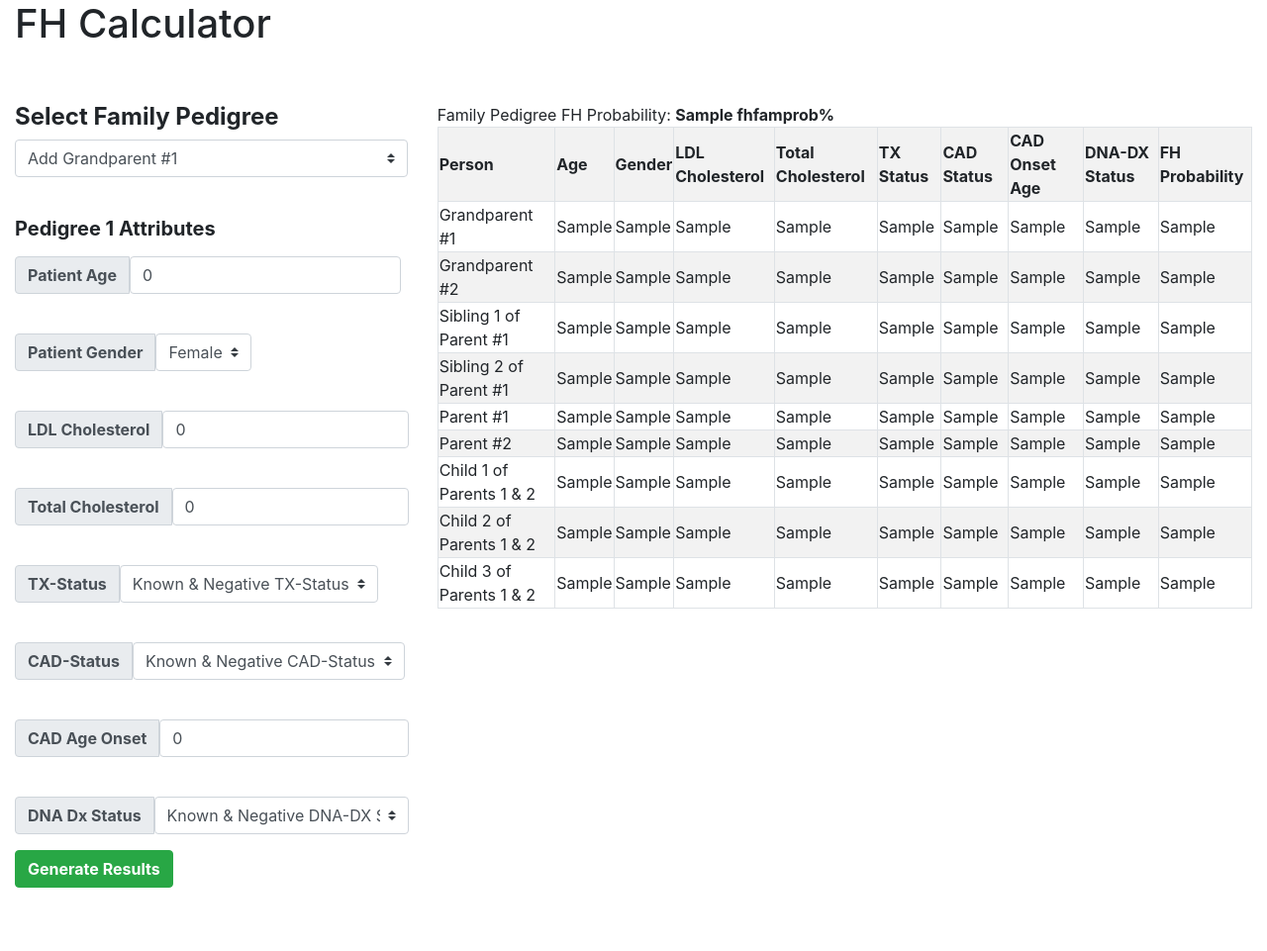
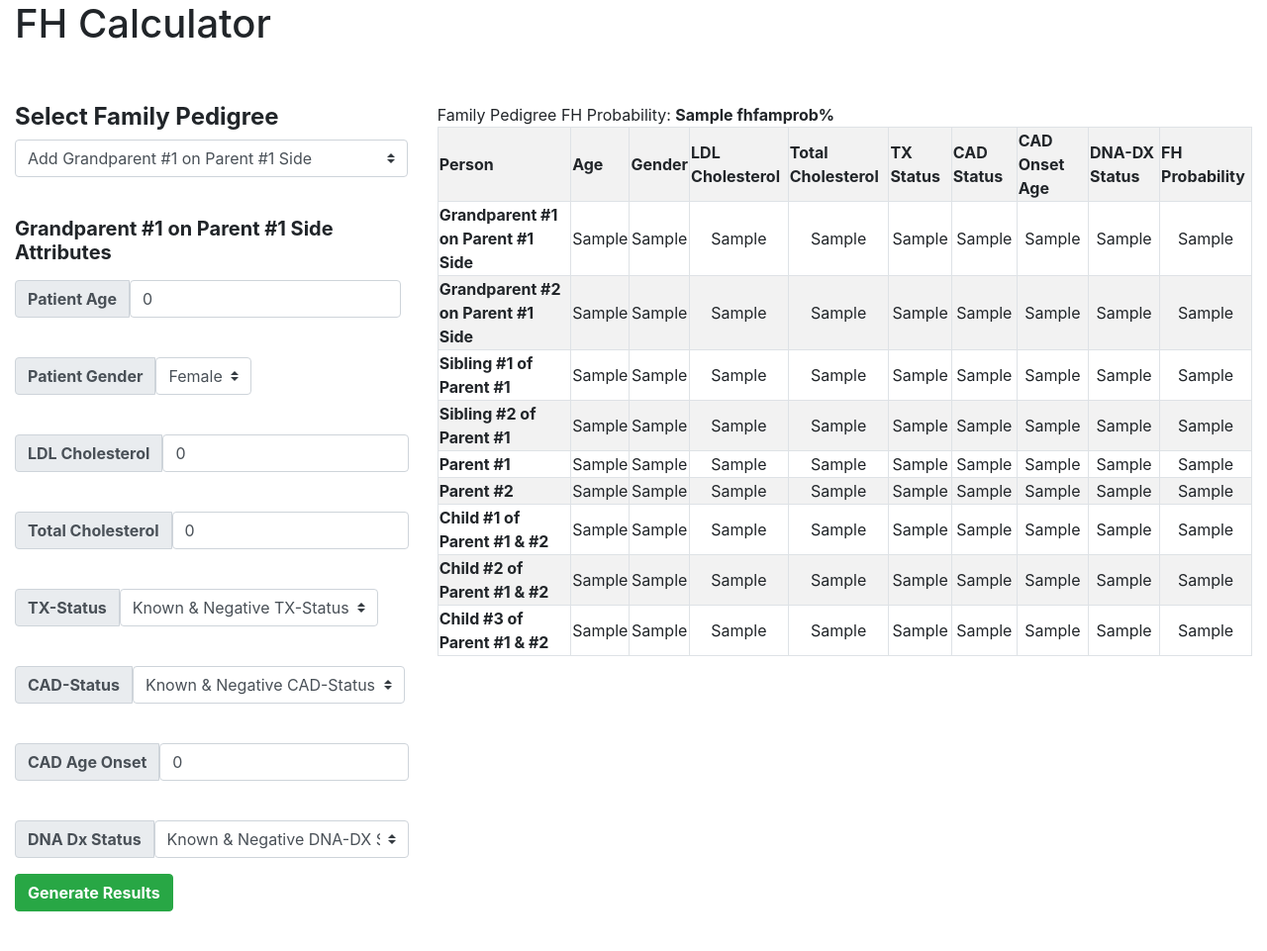
Before and after one commit to u1345653/FamilialHypercholesterolemiaApp, a Flask app: template flaskr/templates/calc/index.html in a window 1280 px wide. Shown: the whole page at 99% size. Before the commit the page ends 897 px from the top, so only its background shows below. Run offline with Flask 2, Linux system fonts and the light colour scheme; the template is opened without the code that fills it: most values are stand-ins (such as "Sample title", 1, 10 or a date in 2020); parts of the project's set-up code (start-up, migrations or seed data) failed here and were passed over; some libraries are stand-ins or nearby versions.

Commit message:
State: Centered table-cells in HTML Output, Bolded the Family-Member Label Names (in table).

```diff
--- a/flaskr/templates/calc/index.html
+++ b/flaskr/templates/calc/index.html
@@ -26,15 +26,15 @@
 						<form action = "{{ url_for('index') }}" method = "POST" id = "results-form" name = "results-form">
 							<div class = "input-group-btn"><h4><b>Select Family Pedigree</b></h4>
 								<select name = "pedigreeChoice" id = "pedigreeChoice" class = "pedigreeChoice custom-select form-control" onchange = "change(this)">
-									<option value = "pedigree1">Add Grandparent #1</option>
-									<option value = "pedigree2">Add Grandparent #2</option>
-									<option value = "pedigree3">Add Sibling of Parent #1</option>
-									<option value = "pedigree4">Add Second Sibling of Parent #1</option>
+									<option value = "pedigree1">Add Grandparent #1 on Parent #1 Side</option>
+									<option value = "pedigree2">Add Grandparent #2 on Parent #1 Side</option>
+									<option value = "pedigree3">Add Sibling #1 of Parent #1</option>
+									<option value = "pedigree4">Add Sibling #2 of Parent #1</option>
 									<option value = "pedigree5">Add Parent #1</option>
 									<option value = "pedigree6">Add Parent #2</option>
-									<option value = "pedigree7">Add Child 1 of Parents 1 & 2</option>
-									<option value = "pedigree8">Add Child 2 of Parents 1 & 2</option>
-									<option value = "pedigree9">Add Child 3 of Parents 2 & 2</option>
+									<option value = "pedigree7">Add Child #1 of Parent #1 & #2</option>
+									<option value = "pedigree8">Add Child #2 of Parent #1 & #2</option>
+									<option value = "pedigree9">Add Child #3 of Parent #1 & #2</option>
 								</select>
 							</div>
 							<br>
@@ -47,7 +47,7 @@
 						<form action = "{{ url_for('index') }}" method = "POST" id = "pedigree-attribute-form" name = "pedigree-attribute-form" class = "form-group">
 							<!--Pedigree 1 (Grandmother on Parent 1 Side) Form Input -->
 							<div id = "ped1Attributes" class = "pedigreeAttributes">
-								<label for = "ped1Attributes"><h5><b>Pedigree 1 Attributes</b></h5></label><br>
+								<label for = "ped1Attributes"><h5><b>Grandparent #1 on Parent #1 Side Attributes</b></h5></label><br>
 								<!-- Pedigree 1 Age Input -->
 								<div class = "input-group mb-3">
 									<div class = "input-group-prepend">
@@ -131,7 +131,7 @@
 							</div>
 							<!--Pedigree 2 (Grandfather on Parent 1 Side) Form Input -->
 							<div id = "ped2Attributes" class = "pedigreeAttributes" style = "display:none">
-								<label for = "ped2Attributes"><h5><b>Pedigree 2 Attributes</b></h5></label><br>
+								<label for = "ped2Attributes"><h5><b>Grandparent #2 on Parent #1 Side Attributes</b></h5></label><br>
 								<!-- Pedigree 2 Age Input -->
 								<div class = "input-group mb-3">
 									<div class = "input-group-prepend">
@@ -215,7 +215,7 @@
 							</div>
 							<!--Pedigree 3 Sibling of Parent 1 -->
 							<div id = "ped3Attributes" class = "pedigreeAttributes" style = "display:none">
-								<label for = "ped3Attributes"><h5><b>Pedigree 3 Attributes</b></h5></label><br>
+								<label for = "ped3Attributes"><h5><b>Sibling #1 of Parent #1 Attributes</b></h5></label><br>
 								<!-- Pedigree 3 Age Input -->
 								<div class = "input-group mb-3">
 									<div class = "input-group-prepend">
@@ -299,7 +299,7 @@
 							</div>
 							<!--Pedigree 4 Second Sibling of Parent 1 -->
 							<div id = "ped4Attributes" class = "pedigreeAttributes" style = "display:none">
-								<label for = "ped4Attributes"><h5><b>Pedigree 4 Attributes</b></h5></label><br>
+								<label for = "ped4Attributes"><h5><b>Sibling #2 of Parent #1 Attributes</b></h5></label><br>
 								<!-- Pedigree 4 Age Input -->
 								<div class = "input-group mb-3">
 									<div class = "input-group-prepend">
@@ -383,7 +383,7 @@
 							</div>
 							<!--Pedigree 5 Parent 1 -->
 							<div id = "ped5Attributes" class = "pedigreeAttributes" style = "display:none">
-								<label for = "ped5Attributes"><h5><b>Pedigree 5 Attributes</b></h5></label><br>
+								<label for = "ped5Attributes"><h5><b>Parent #1 Attributes</b></h5></label><br>
 								<!-- Pedigree 5 Age Input -->
 								<div class = "input-group mb-3">
 									<div class = "input-group-prepend">
@@ -467,7 +467,7 @@
 							</div>
 							<!--Pedigree 6 Parent 2 -->
 							<div id = "ped6Attributes" class = "pedigreeAttributes" style = "display:none">
-								<label for = "ped6Attributes"><h5><b>Pedigree 6 Attributes</b></h5></label><br>
+								<label for = "ped6Attributes"><h5><b>Parent #2 Attributes</b></h5></label><br>
 								<!-- Pedigree 6 Age Input -->
 								<div class = "input-group mb-3">
 									<div class = "input-group-prepend">
@@ -551,7 +551,7 @@
 							</div>
 							<!--Pedigree 7 Child 1 of Parents 1 & 2 -->
 							<div id = "ped7Attributes" class = "pedigreeAttributes" style = "display:none">
-								<label for = "ped7Attributes"><h5><b>Pedigree 7 Attributes</b></h5></label><br>
+								<label for = "ped7Attributes"><h5><b>Child #1 of Parent #1 & #2 Attributes</b></h5></label><br>
 								<!-- Pedigree 7 Age Input -->
 								<div class = "input-group mb-3">
 									<div class = "input-group-prepend">
@@ -635,7 +635,7 @@
 							</div>
 							<!--Pedigree 8 Child 2 of Parents 1 & 2 -->
 							<div id = "ped8Attributes" class = "pedigreeAttributes" style = "display:none">
-								<label for = "ped8Attributes"><h5><b>Pedigree 8 Attributes</b></h5></label><br>
+								<label for = "ped8Attributes"><h5><b>Child #2 of Parent #1 & #2 Attributes</b></h5></label><br>
 								<!-- Pedigree 8 Age Input -->
 								<div class = "input-group mb-3">
 									<div class = "input-group-prepend">
@@ -719,7 +719,7 @@
 							</div>
 							<!--Pedigree 9 Child 3 of Parents 1 & 2 -->
 							<div id = "ped9Attributes" class = "pedigreeAttributes" style = "display:none">
-								<label for = "ped9Attributes"><h5><b>Pedigree 9 Attributes</b></h5></label><br>
+								<label for = "ped9Attributes"><h5><b>Child #3 of Parent #1 & #2 Attributes</b></h5></label><br>
 								<!-- Pedigree 9 Age Input -->
 								<div class = "input-group mb-3">
 									<div class = "input-group-prepend">
@@ -826,120 +826,120 @@
 					</tr>
 
 					<tr id = "row-1">
-						<td>Grandparent #1</td>
-						<td id = "ped1TableAge"> {{ ped1age }} </td>
-						<td id = "ped1TableGender"> {{ ped1gender }} </td>
-						<td id = "ped1TableLDL"> {{ ped1ldlc }} </td>
-						<td id = "ped1TableTotc"> {{ ped1totc }} </td>
-						<td id = "ped1TableTx"> {{ ped1tx }} </td>
-						<td id = "ped1TableCadStat">{{ ped1cadstat }}</td>
-						<td id = "ped1TableCadAge"> {{ ped1cadage }} </td>
-						<td id = "ped1TableDna"> {{ ped1dna }} </td>
-						<td id = " ped1TableFH "> {{ fh1prob }} </td>
+						<td><b>Grandparent #1 on Parent #1 Side</b></td>
+						<td id = "ped1TableAge" style = "text-align: center; vertical-align: middle"> {{ ped1age }} </td>
+						<td id = "ped1TableGender" style = "text-align: center; vertical-align: middle"> {{ ped1gender }} </td>
+						<td id = "ped1TableLDL" style = "text-align: center; vertical-align: middle"> {{ ped1ldlc }} </td>
+						<td id = "ped1TableTotc" style = "text-align: center; vertical-align: middle"> {{ ped1totc }} </td>
+						<td id = "ped1TableTx" style = "text-align: center; vertical-align: middle"> {{ ped1tx }} </td>
+						<td id = "ped1TableCadStat" style = "text-align: center; vertical-align: middle">{{ ped1cadstat }}</td>
+						<td id = "ped1TableCadAge" style = "text-align: center; vertical-align: middle"> {{ ped1cadage }} </td>
+						<td id = "ped1TableDna" style = "text-align: center; vertical-align: middle"> {{ ped1dna }} </td>
+						<td id = " ped1TableFH " style = "text-align: center; vertical-align: middle"> {{ fh1prob }} </td>
 					</tr>
 
 					<tr id = "row-2">
-						<td>Grandparent #2</td>
-						<td id = "ped2TableAge"> {{ ped2age }} </td>
-						<td id = "ped2TableGender"> {{ ped2gender }} </td>
-						<td id = "ped2TableLDL"> {{ ped2ldlc }} </td>
-						<td id = "ped2TableTotc"> {{ ped2totc }} </td>
-						<td id = "ped2TableTx"> {{ ped2tx }} </td>
-						<td id = "ped2TableCadStat"> {{ ped2cadstat }} </td>
-						<td id = "ped2TableCadAge"> {{ ped2cadage }} </td>
-						<td id = "ped2TableDna"> {{ ped2dna }} </td>
-						<td id = "ped2TableFH"> {{ fh2prob }} </td>
+						<td><b>Grandparent #2 on Parent #1 Side</b></td>
+						<td id = "ped2TableAge" style = "text-align: center; vertical-align: middle"> {{ ped2age }} </td>
+						<td id = "ped2TableGender" style = "text-align: center; vertical-align: middle"> {{ ped2gender }} </td>
+						<td id = "ped2TableLDL" style = "text-align: center; vertical-align: middle"> {{ ped2ldlc }} </td>
+						<td id = "ped2TableTotc" style = "text-align: center; vertical-align: middle"> {{ ped2totc }} </td>
+						<td id = "ped2TableTx" style = "text-align: center; vertical-align: middle"> {{ ped2tx }} </td>
+						<td id = "ped2TableCadStat" style = "text-align: center; vertical-align: middle"> {{ ped2cadstat }} </td>
+						<td id = "ped2TableCadAge" style = "text-align: center; vertical-align: middle"> {{ ped2cadage }} </td>
+						<td id = "ped2TableDna" style = "text-align: center; vertical-align: middle"> {{ ped2dna }} </td>
+						<td id = "ped2TableFH" style = "text-align: center; vertical-align: middle"> {{ fh2prob }} </td>
 					</tr>
 
 					<tr id = "row-3">
-						<td>Sibling 1 of Parent #1</td>
-						<td id = "ped3TableAge"> {{ ped3age }} </td>
-						<td id = "ped3TableGender"> {{ ped3gender }} </td>
-						<td id = "ped3TableLDL"> {{ ped3ldlc }} </td>
-						<td id = "ped3TableTotc"> {{ ped3totc }} </td>
-						<td id = "ped3TableTx"> {{ ped3tx }} </td>
-						<td id = "ped3TableCadStat"> {{ ped3cadstat }} </td>
-						<td id = "ped3TableCadAge"> {{ ped3cadage }} </td>
-						<td id = "ped3TableDna"> {{ ped3dna }} </td>
-						<td id = "ped3TableFH"> {{ fh3prob }} </td>
+						<td><b>Sibling #1 of Parent #1</b></td>
+						<td id = "ped3TableAge" style = "text-align: center; vertical-align: middle"> {{ ped3age }} </td>
+						<td id = "ped3TableGender" style = "text-align: center; vertical-align: middle"> {{ ped3gender }} </td>
+						<td id = "ped3TableLDL" style = "text-align: center; vertical-align: middle"> {{ ped3ldlc }} </td>
+						<td id = "ped3TableTotc" style = "text-align: center; vertical-align: middle"> {{ ped3totc }} </td>
+						<td id = "ped3TableTx" style = "text-align: center; vertical-align: middle"> {{ ped3tx }} </td>
+						<td id = "ped3TableCadStat" style = "text-align: center; vertical-align: middle"> {{ ped3cadstat }} </td>
+						<td id = "ped3TableCadAge" style = "text-align: center; vertical-align: middle"> {{ ped3cadage }} </td>
+						<td id = "ped3TableDna" style = "text-align: center; vertical-align: middle"> {{ ped3dna }} </td>
+						<td id = "ped3TableFH" style = "text-align: center; vertical-align: middle"> {{ fh3prob }} </td>
 					</tr>
 
 					<tr id = "row-4">
-						<td>Sibling 2 of Parent #1</td>
-						<td id = "ped4TableAge"> {{ ped4age }} </td>
-						<td id = "ped4TableGender"> {{ ped4gender }} </td>
-						<td id = "ped4TableLDL"> {{ ped4ldlc }} </td>
-						<td id = "ped4TableTotc"> {{ ped4totc }} </td>
-						<td id = "ped4TableTx"> {{ ped4tx }} </td>
-						<td id = "ped4TableCadStat"> {{ ped4cadstat }} </td>
-						<td id = "ped4TableCadAge"> {{ ped4cadage }} </td>
-						<td id = "ped4TableDna"> {{ ped4dna }} </td>
-						<td id = "ped4TableFH"> {{ fh4prob }} </td>
+						<td><b>Sibling #2 of Parent #1</b></td>
+						<td id = "ped4TableAge" style = "text-align: center; vertical-align: middle"> {{ ped4age }} </td>
+						<td id = "ped4TableGender" style = "text-align: center; vertical-align: middle"> {{ ped4gender }} </td>
+						<td id = "ped4TableLDL" style = "text-align: center; vertical-align: middle"> {{ ped4ldlc }} </td>
+						<td id = "ped4TableTotc" style = "text-align: center; vertical-align: middle"> {{ ped4totc }} </td>
+						<td id = "ped4TableTx" style = "text-align: center; vertical-align: middle"> {{ ped4tx }} </td>
+						<td id = "ped4TableCadStat" style = "text-align: center; vertical-align: middle"> {{ ped4cadstat }} </td>
+						<td id = "ped4TableCadAge" style = "text-align: center; vertical-align: middle"> {{ ped4cadage }} </td>
+						<td id = "ped4TableDna" style = "text-align: center; vertical-align: middle"> {{ ped4dna }} </td>
+						<td id = "ped4TableFH" style = "text-align: center; vertical-align: middle"> {{ fh4prob }} </td>
 					</tr>
 
 					<tr id = "row-5">
-						<td>Parent #1</td>
-						<td id = "ped5TableAge"> {{ ped5age }} </td>
-						<td id = "ped5TableGender"> {{ ped5gender }} </td>
-						<td id = "ped5TableLDL"> {{ ped5ldlc }} </td>
-						<td id = "ped5TableTotc"> {{ ped5totc }} </td>
-						<td id = "ped5TableTx"> {{ ped5tx }} </td>
-						<td id = "ped5TableCadStat"> {{ ped5cadstat }} </td>
-						<td id = "ped5TableCadAge"> {{ ped5cadage }} </td>
-						<td id = "ped5TableDna"> {{ ped5dna }} </td>
-						<td id = "ped5TableFH"> {{ fh5prob }} </td>
+						<td><b>Parent #1</b></td>
+						<td id = "ped5TableAge" style = "text-align: center; vertical-align: middle"> {{ ped5age }} </td>
+						<td id = "ped5TableGender" style = "text-align: center; vertical-align: middle"> {{ ped5gender }} </td>
+						<td id = "ped5TableLDL" style = "text-align: center; vertical-align: middle"> {{ ped5ldlc }} </td>
+						<td id = "ped5TableTotc" style = "text-align: center; vertical-align: middle"> {{ ped5totc }} </td>
+						<td id = "ped5TableTx" style = "text-align: center; vertical-align: middle"> {{ ped5tx }} </td>
+						<td id = "ped5TableCadStat" style = "text-align: center; vertical-align: middle"> {{ ped5cadstat }} </td>
+						<td id = "ped5TableCadAge" style = "text-align: center; vertical-align: middle"> {{ ped5cadage }} </td>
+						<td id = "ped5TableDna" style = "text-align: center; vertical-align: middle"> {{ ped5dna }} </td>
+						<td id = "ped5TableFH" style = "text-align: center; vertical-align: middle"> {{ fh5prob }} </td>
 					</tr>
 
 					<tr id = "row-6">
-						<td>Parent #2</td>
-						<td id = "ped6TableAge"> {{ ped6age }} </td>
-						<td id = "ped6TableGender"> {{ ped6gender }} </td>
-						<td id = "ped6TableLDL"> {{ ped6ldlc }} </td>
-						<td id = "ped6TableTotc"> {{ ped6totc }} </td>
-						<td id = "ped6TableTx"> {{ ped6tx }} </td>
-						<td id = "ped6TableCadStat"> {{ ped6cadstat }} </td>
-						<td id = "ped6TableCadAge"> {{ ped6cadage }} </td>
-						<td id = "ped6TableDna"> {{ ped6dna }} </td>
-						<td id = "ped6TableFH"> {{ fh6prob }} </td>
+						<td><b>Parent #2</b></td>
+						<td id = "ped6TableAge" style = "text-align: center; vertical-align: middle"> {{ ped6age }} </td>
+						<td id = "ped6TableGender" style = "text-align: center; vertical-align: middle"> {{ ped6gender }} </td>
+						<td id = "ped6TableLDL" style = "text-align: center; vertical-align: middle"> {{ ped6ldlc }} </td>
+						<td id = "ped6TableTotc" style = "text-align: center; vertical-align: middle"> {{ ped6totc }} </td>
+						<td id = "ped6TableTx" style = "text-align: center; vertical-align: middle"> {{ ped6tx }} </td>
+						<td id = "ped6TableCadStat" style = "text-align: center; vertical-align: middle"> {{ ped6cadstat }} </td>
+						<td id = "ped6TableCadAge" style = "text-align: center; vertical-align: middle"> {{ ped6cadage }} </td>
+						<td id = "ped6TableDna" style = "text-align: center; vertical-align: middle"> {{ ped6dna }} </td>
+						<td id = "ped6TableFH" style = "text-align: center; vertical-align: middle"> {{ fh6prob }} </td>
 					</tr>
 
 					<tr id = "row-7">
-						<td>Child 1 of Parents 1 & 2</td>
-						<td id = "ped7TableAge"> {{ ped7age }} </td>
-						<td id = "ped7TableGender"> {{ ped7gender }} </td>
-						<td id = "ped7TableLDL"> {{ ped7ldlc }} </td>
-						<td id = "ped7TableTotc"> {{ped7totc }} </td>
-						<td id = "ped7TableTx"> {{ ped7tx }} </td>
-						<td id = "ped7TableCadStat"> {{ ped7cadstat }} </td>
-						<td id = "ped7TableCadAge"> {{ ped7cadage }} </td>
-						<td id = "ped7TableDna"> {{ ped7dna }} </td>
-						<td id = "ped7TableFH"> {{ fh7prob }}</td>
+						<td><b>Child #1 of Parent #1 & #2</b></td>
+						<td id = "ped7TableAge" style = "text-align: center; vertical-align: middle"> {{ ped7age }} </td>
+						<td id = "ped7TableGender" style = "text-align: center; vertical-align: middle"> {{ ped7gender }} </td>
+						<td id = "ped7TableLDL" style = "text-align: center; vertical-align: middle"> {{ ped7ldlc }} </td>
+						<td id = "ped7TableTotc" style = "text-align: center; vertical-align: middle"> {{ped7totc }} </td>
+						<td id = "ped7TableTx" style = "text-align: center; vertical-align: middle"> {{ ped7tx }} </td>
+						<td id = "ped7TableCadStat" style = "text-align: center; vertical-align: middle"> {{ ped7cadstat }} </td>
+						<td id = "ped7TableCadAge" style = "text-align: center; vertical-align: middle"> {{ ped7cadage }} </td>
+						<td id = "ped7TableDna" style = "text-align: center; vertical-align: middle"> {{ ped7dna }} </td>
+						<td id = "ped7TableFH" style = "text-align: center; vertical-align: middle"> {{ fh7prob }}</td>
 					</tr>
 
 					<tr id = "row-8">
-						<td>Child 2 of Parents 1 & 2</td>
-						<td id = "ped8TableAge"> {{ ped8age }} </td>
-						<td id = "ped8TableGender"> {{ ped8gender }} </td>
-						<td id = "ped8TableLDL"> {{ ped8ldlc }} </td>
-						<td id = "ped8TableTotc"> {{ ped8totc }} </td>
-						<td id = "ped8TableTx"> {{ ped8tx }} </td>
-						<td id = "ped8TableCadStat"> {{ ped8cadstat }} </td>
-						<td id = "ped8TableCadAge"> {{ ped8cadage }} </td>
-						<td id = "ped8TableDna"> {{ ped8dna }} </td>
-						<td id = "ped8TableFH"> {{ fh8prob }} </td>
+						<td><b>Child #2 of Parent #1 & #2</b></td>
+						<td id = "ped8TableAge" style = "text-align: center; vertical-align: middle"> {{ ped8age }} </td>
+						<td id = "ped8TableGender" style = "text-align: center; vertical-align: middle"> {{ ped8gender }} </td>
+						<td id = "ped8TableLDL" style = "text-align: center; vertical-align: middle"> {{ ped8ldlc }} </td>
+						<td id = "ped8TableTotc" style = "text-align: center; vertical-align: middle"> {{ ped8totc }} </td>
+						<td id = "ped8TableTx" style = "text-align: center; vertical-align: middle"> {{ ped8tx }} </td>
+						<td id = "ped8TableCadStat" style = "text-align: center; vertical-align: middle"> {{ ped8cadstat }} </td>
+						<td id = "ped8TableCadAge" style = "text-align: center; vertical-align: middle"> {{ ped8cadage }} </td>
+						<td id = "ped8TableDna" style = "text-align: center; vertical-align: middle"> {{ ped8dna }} </td>
+						<td id = "ped8TableFH" style = "text-align: center; vertical-align: middle"> {{ fh8prob }} </td>
 					</tr>
 
 					<tr id = "row-9">
-						<td>Child 3 of Parents 1 & 2</td>
-						<td id = "ped9TableAge"> {{ ped9age }} </td>
-						<td id = "ped9TableGender"> {{ ped9gender }} </td>
-						<td id = "ped9TableLDL"> {{ ped9ldlc }} </td>
-						<td id = "ped9TableTotc"> {{ ped9totc }} </td>
-						<td id = "ped9TableTx"> {{ ped9tx }} </td>
-						<td id = "ped9TableCadStat"> {{ ped9cadstat }} </td>
-						<td id = "ped9TableCadAge"> {{ ped9cadage }} </td>
-						<td id = "ped9TableDna"> {{ ped9dna }} </td>
-						<td id = "ped9TableFH"> {{ fh9prob }} </td>
+						<td><b>Child #3 of Parent #1 & #2</b></td>
+						<td id = "ped9TableAge" style = "text-align: center; vertical-align: middle"> {{ ped9age }} </td>
+						<td id = "ped9TableGender" style = "text-align: center; vertical-align: middle"> {{ ped9gender }} </td>
+						<td id = "ped9TableLDL" style = "text-align: center; vertical-align: middle"> {{ ped9ldlc }} </td>
+						<td id = "ped9TableTotc" style = "text-align: center; vertical-align: middle"> {{ ped9totc }} </td>
+						<td id = "ped9TableTx" style = "text-align: center; vertical-align: middle"> {{ ped9tx }} </td>
+						<td id = "ped9TableCadStat" style = "text-align: center; vertical-align: middle"> {{ ped9cadstat }} </td>
+						<td id = "ped9TableCadAge" style = "text-align: center; vertical-align: middle"> {{ ped9cadage }} </td>
+						<td id = "ped9TableDna" style = "text-align: center; vertical-align: middle"> {{ ped9dna }} </td>
+						<td id = "ped9TableFH" style = "text-align: center; vertical-align: middle"> {{ fh9prob }} </td>
 					</tr>
 				</table>
 			</div>
```
